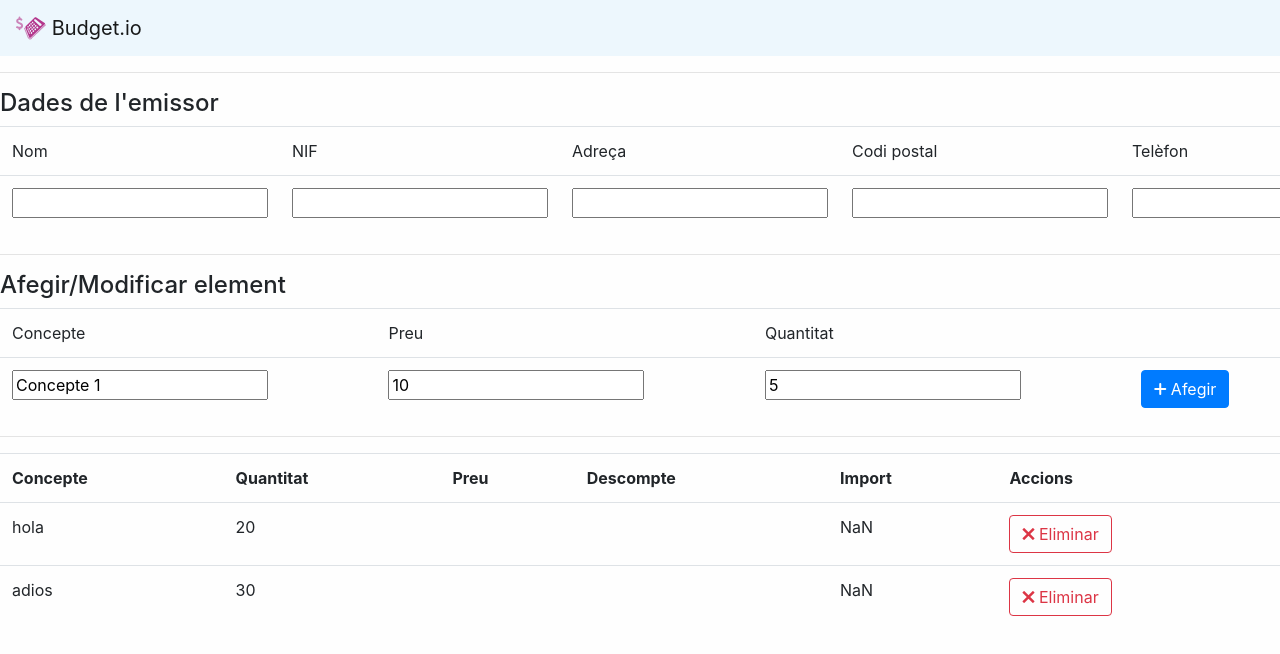
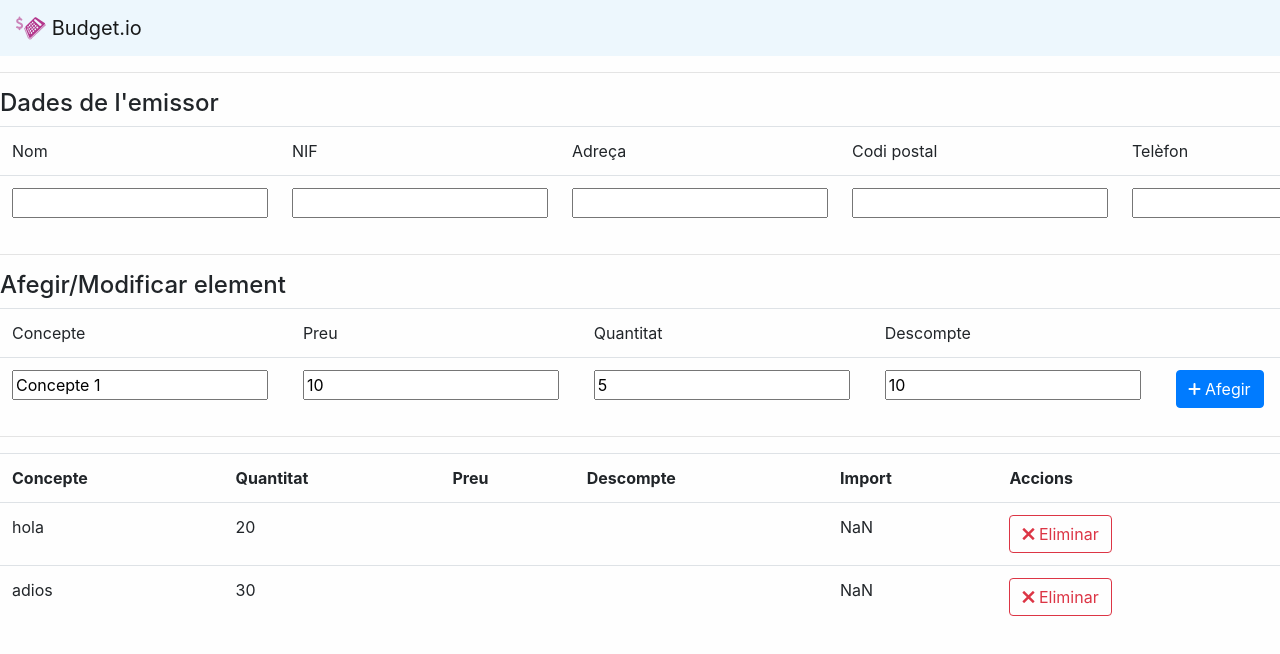
Before and after one commit to formaciong2/practica, an Angular app: page / in a window 1280 px wide. Shown: the top 654 px of the page. Built offline with nearby package versions, Linux system fonts and the light colour scheme.

Commit message:
Afegir descompte a l'element.

```diff
--- a/src/app/element/element.component.html
+++ b/src/app/element/element.component.html
@@ -10,7 +10,11 @@
     <td>
 		Quantitat
 	</td>
-	<td></td>
+	<td>
+		Descompte
+	</td>
+	<td>
+	</td>
   </tr>
   <tr>
     <td>
@@ -23,6 +27,9 @@
 		<input type="text" [(ngModel)]="elementFormulari.quantitat">
 	</td>
     <td>
+		<input type="text" [(ngModel)]="elementFormulari.descompte">
+	</td>
+    <td>
 		<button class="btn btn-primary" type="button" (click)="afegir()"><i class="ionicons ion-plus-round"></i> Afegir</button>
 	</td>
   </tr>
```
